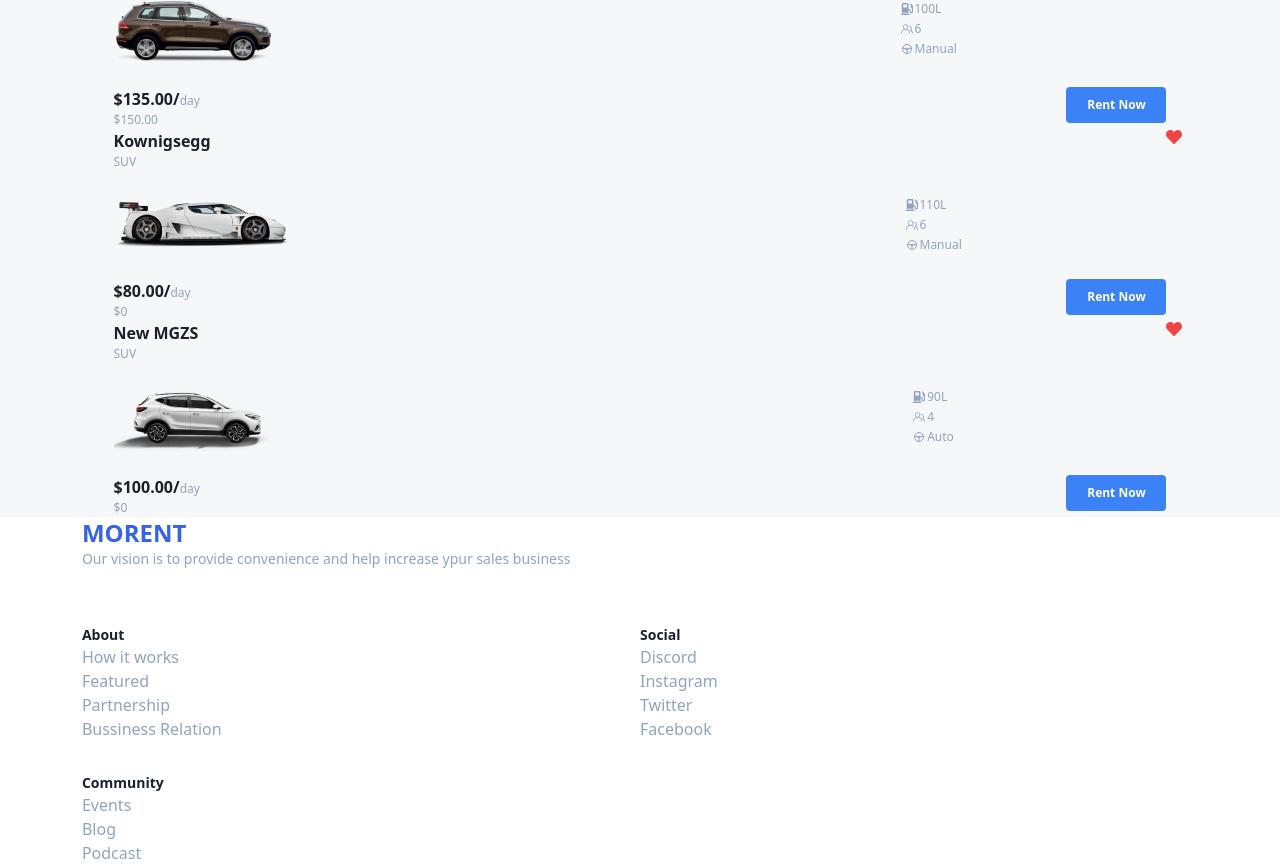
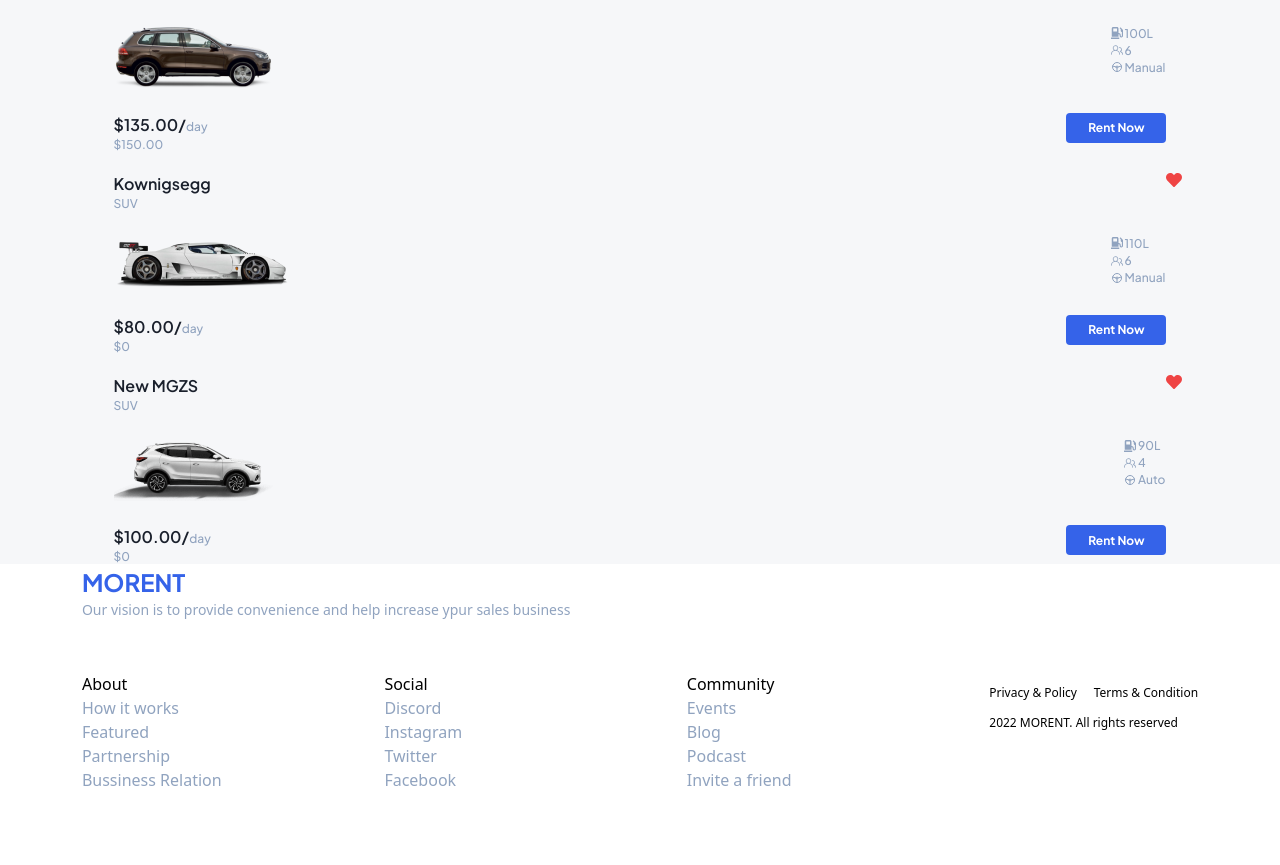
Before and after one commit to PrRonald/Rent-Car, a React (Create React App) app: page / in a window 1280 px wide. Shown: the part 935-1800 px from the top of the page. Built offline with nearby package versions, Linux system fonts and the light colour scheme.

Commit message:
The colors and fonst was added

```diff
--- a/src/App.css
+++ b/src/App.css
@@ -1,3 +1,46 @@
+@import url('https://fonts.googleapis.com/css2?family=Plus+Jakarta+Sans:ital,wght@0,200..800;1,200..800&display=swap');
+
 @tailwind base;
 @tailwind components;
 @tailwind utilities;
+
+
+    .text-12{
+        @apply font-plus text-[12px] leading-[15.12px]
+    }
+
+    .text-14{
+        @apply font-plus text-[14px] leading-[21px]
+    }
+
+    .text-16{
+        @apply font-plus text-[16px] leading-[24px]
+    }
+
+    .text-18{
+        @apply font-plus text-[18px] leading-[27px]
+    }
+
+    .text-20{
+        @apply font-plus text-[20px] leading-[30px]
+    }
+
+    .text-24{
+        @apply font-plus text-[24px] leading-[36px]
+    }
+
+    .text-32{
+        @apply font-plus text-[32px] leading-[48px]
+    }
+
+    .text-36{
+        @apply font-plus text-[36px] leading-[54px]
+    }
+
+    .text-40{
+        @apply font-plus text-[40px] leading-[60px]
+    }
+
+    .text-72{
+        @apply font-plus text-[72px] leading-[108px]
+    }
--- a/src/component/Footer.jsx
+++ b/src/component/Footer.jsx
@@ -1,7 +1,14 @@
+import { Link } from "react-router-dom";
 import { MorentName } from "./MorentName";
 
 
 export const Footer = () => {
+
+    const infs = [
+        { id: 1, title: "About", subTitle: ["How it works", "Featured", "Partnership", "Bussiness Relation"] },
+        { id: 2, title: "Social", subTitle: ["Discord", "Instagram", "Twitter", "Facebook"] },
+        { id: 3, title: "Community", subTitle: ["Events", "Blog", "Podcast", "Invite a friend"] }]
+
     return (
         <section className="w-full flex flex-row justify-center " >
             <div className=" w-[87.2%] grid grid-rows-[100px_140px_140px_140px] gap-2 ">
@@ -12,30 +19,22 @@ export const Footer = () => {
                         and help increase ypur sales business
                     </p>
                 </div>
-                <div className="grid grid-cols-2" >
-                    <div>
-                        <h2 className="font-semibold text-sm text-[#1A202C] " >About</h2>
-                        <h1 className="text-[#90A3BF] font-sans " >How it works</h1>
-                        <h1 className="text-[#90A3BF] font-sans " >Featured</h1>
-                        <h1 className="text-[#90A3BF] font-sans " >Partnership</h1>
-                        <h1 className="text-[#90A3BF] font-sans " >Bussiness Relation</h1>
+                <div className="flex flex-row justify-between " >
+                    {infs.map((inf) => (
+                        <div
+                          className="w-[142px] h-[192px] "
+                          key={inf.id}>
+                            <h1>{inf.title}</h1>
+                            {inf.subTitle.map((subTitle, ind) => (
+                                <Link
+                                    key={ind}
+                                    to="/"
+                                    className="text-[#90A3BF] flex flex-col  " >
+                                    {subTitle}
+                                </Link>
+                            ))}
                         </div>
-                    <div>
-                        <h2 className="font-semibold text-sm text-[#1A202C] ">Social</h2>
-                        <h1 className="text-[#90A3BF] font-sans " >Discord</h1>
-                        <h1 className="text-[#90A3BF] font-sans " >Instagram</h1>
-                        <h1 className="text-[#90A3BF] font-sans " >Twitter</h1>
-                        <h1 className="text-[#90A3BF] font-sans " >Facebook</h1>
-                    </div>
-                </div>
-
-                <div>
-                    <h2 className="font-semibold text-sm text-[#1A202C] " >Community</h2>
-                    <h1 className="text-[#90A3BF] font-sans "  >Events</h1>
-                    <h1 className="text-[#90A3BF] font-sans "  >Blog</h1>
-                    <h1 className="text-[#90A3BF] font-sans "  >Podcast</h1>
-                    <h1 className="text-[#90A3BF] font-sans "  >Invite a friend</h1>
-                </div>
+                    ))}
                     <div>
                         <div className="grid grid-cols-2 py-3"  >
                             <h4 className="text-[12px] " >Privacy & Policy</h4>
@@ -45,6 +44,7 @@ export const Footer = () => {
                         <h4 className="text-[12px]  " >2022 MORENT. All rights reserved</h4>
                     </div>
                 </div>
+                </div>
         </section>
     );
 }
--- a/src/component/Header.jsx
+++ b/src/component/Header.jsx
@@ -17,7 +17,7 @@ export const Header = () => {
                         className="self-center justify-self-end size-[28px]" />
                 </div>
                 <div
-                    className="w-full h-[74px] flex flex-row items-center">
+                    className="w-full ground h-[74px] flex flex-row items-center">
                     <MorentName />
                 </div>
                 <div
--- a/src/component/InfoCar.jsx
+++ b/src/component/InfoCar.jsx
@@ -17,7 +17,7 @@ export const InfoCar = ({AlignXY, url}) => {
 
     return (
 
-        <section className={` w-full ${AlignXY ? "flex flex-col items-center "
+        <section className={` w-full ${AlignXY ? "flex flex-col items-center gap-5 "
         : "grid grid-flow-col  overflow-scroll gap-y-4 overflow-y-hidden " }   `} >
             {
                 cars.map(elem => (
@@ -25,34 +25,34 @@ export const InfoCar = ({AlignXY, url}) => {
                     :  "grid grid-rows-[44px_auto_60px] justify-center w-[240px] h-[286px]"}`} key={elem.id} >
                         <div className="grid grid-cols-[80%_20%] gap-4 " >
                             <div>
-                                <h1 className="font-semibold text-[16px] text-[#1A202C] " >{elem.name}</h1>
-                                <h2 className=" font-medium text-[12px] text-[#90A3BF] " >{elem.model}</h2>
+                                <h1 className="text-16 font-semibold text-secondary-500 " >{elem.name}</h1>
+                                <h2 className=" text-12 font-medium text-secondary-300 " >{elem.model}</h2>
                             </div>
                             <div className="justify-self-end">
                                 <FaHeart className="text-red-500" />
                             </div>
                         </div>
 
-                        <div className={` ${ AlignXY ? "grid grid-cols-[auto_auto] mb-6 mt-6":
+                        <div className={` ${ AlignXY ? "grid grid-cols-[50%_50%] ] mb-6 mt-6":
                         "grid grid-rows-[auto_auto] gap-[20px] justify-items-center items-center"} `} >
                             <div >
                                 <img src={`${AlignXY ? elem.img : "." + elem.img}`} alt="car" />
                             </div>
-                            <div className={`${AlignXY ? "justify-self-center" : "w-[204px] h-[14px] " }`}      >
+                            <div className={`${AlignXY ? "justify-self-end" : "w-[204px] h-[14px] " }`}      >
                                 <div className="flex flex-row justify-center" >
                                     <table  >
                                         <tbody className={`${AlignXY ? "" : " grid grid-cols-3 "}`} >
                                             <tr>
-                                                <td className="text-[12px] text-[#90A3BF] font-medium " ><FaGasPump /></td>
-                                                <td className="text-[12px] text-[#90A3BF] font-medium " >{elem.fuel}</td>
+                                                <td className="text-12 font-medium text-secondary-300" ><FaGasPump /></td>
+                                                <td className="text-12 font-medium text-secondary-300" >{elem.fuel}</td>
                                             </tr>
                                             <tr>
-                                                <td className="text-[12px] text-[#90A3BF] font-medium " ><GoPeople /> </td>
-                                                <td className="text-[12px] text-[#90A3BF] font-medium " >{elem.seat}</td>
+                                                <td className="text-12 font-medium text-secondary-300" ><GoPeople /> </td>
+                                                <td className="text-12 font-medium text-secondary-300" >{elem.seat}</td>
                                             </tr>
                                             <tr>
-                                                <td className="text-[12px] text-[#90A3BF] font-medium " ><TbSteeringWheel /></td>
-                                                <td className="text-[12px] text-[#90A3BF] font-medium " >{elem.engine}</td>
+                                                <td className="text-12 font-medium text-secondary-300" ><TbSteeringWheel /></td>
+                                                <td className="text-12 font-medium text-secondary-300" >{elem.engine}</td>
                                             </tr>
                                         </tbody>
                                     </table>
@@ -61,14 +61,14 @@ export const InfoCar = ({AlignXY, url}) => {
                             </div>
                         </div>
 
-                        <div className=" grid grid-cols-2 mt-2 " >
+                        <div className=" grid grid-cols-[50%_50%] mt-2 " >
                             <div >
-                                <h1 className=" text-[16px] font-semibold text-[#1A202C] " >${elem.price}/
-                                    <span className="font-medium text-[12px] text-[#90A3BF] " >day</span></h1>
-                                <h2 className="font-medium text-[12px] text-[#90A3BF] ">${elem.beforePrice}</h2>
+                                <h1 className=" text-16 font-semibold text-secondary-500 " >${elem.price}/
+                                    <span className="text-12 font-medium  text-secondary-300 " >day</span></h1>
+                                <h2 className="font-medium text-12 text-secondary-300  ">${elem.beforePrice}</h2>
                             </div>
                             <div className=" justify-self-end " >
-                                <RentNow url={`${url}/${elem.id}`} w={"w-[100px]"} h={"h-[36px]"}  />
+                                <RentNow url={`${url}/${elem.id}`} w={"w-[100px]"} h={"h-[30px]"}  />
                             </div>
                         </div>
                     </div>
--- a/src/component/MorentName.jsx
+++ b/src/component/MorentName.jsx
@@ -2,6 +2,6 @@ import { Link } from "react-router-dom";
 
 export const MorentName = () => {
     return(
-        <Link to={"/"} className="text-2xl font-bold text-primary-500 h-auto ">MORENT</Link>
+        <Link to={"/"} className=" text-24 font-bold text-primary-500 h-auto ">MORENT</Link>
     );
 }
--- a/src/component/RentNow.jsx
+++ b/src/component/RentNow.jsx
@@ -3,13 +3,12 @@ import { Link } from "react-router-dom"
 
 
 export const RentNow = ({ url, w, h }) => {
-
-
     return (
-        <Link to={url} className={`${w} ${h}  bg-blue-500 text-[12px] felx
-        flex-col justify-center font-semibold text-white  inline-flex
-        text-center rounded-[4px]`}>
-                Rent Now
+        <Link
+            to={url}
+            className={`${w} ${h} flex justify-center items-center
+            text-12 font-bold text-white rounded-[4px] bg-primary-500`}>
+            Rent Now
         </Link >
     )
 }
--- a/tailwind.config.js
+++ b/tailwind.config.js
@@ -64,17 +64,20 @@ module.exports = {
           900: '#102E7A',
         },
         secondary: {
-          100: '#DCF3FF',
-          200: '#BAE5FF',
-          300: '#98D3FF',
-          400: '#7EC2FF',
-          500: '#54A6FF',
-          600: '#3B81DB',
-          700: '#2A60B7',
-          800: '#1A4393',
-          900: '#102E7A',
+          100: '#E0E9F4',
+          200: '#C3D4E9',
+          300: '#90A3BF',
+          400: '#596780',
+          500: '#1A202C',
+          600: '#131825',
+          700: '#0D121F',
+          800: '#080C19',
+          900: '#040815',
         }
       },
+    },
+    fontFamily: {
+      plus: ['Plus Jakarta Sans']
     },
     plugins: [],
   }
```
Lines whose indentation alone changed are shown as unchanged.
